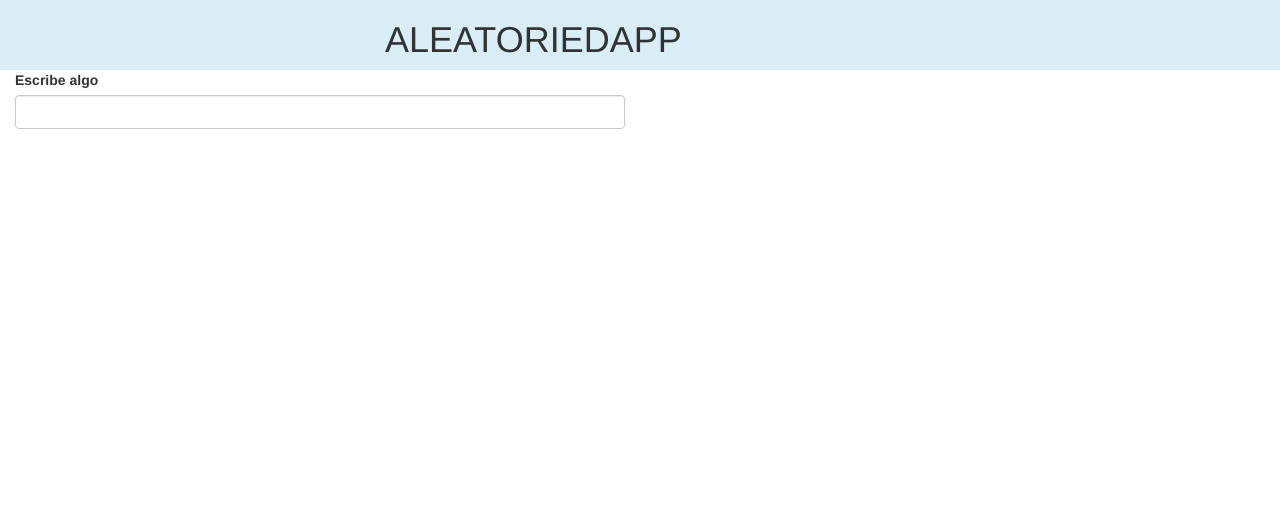
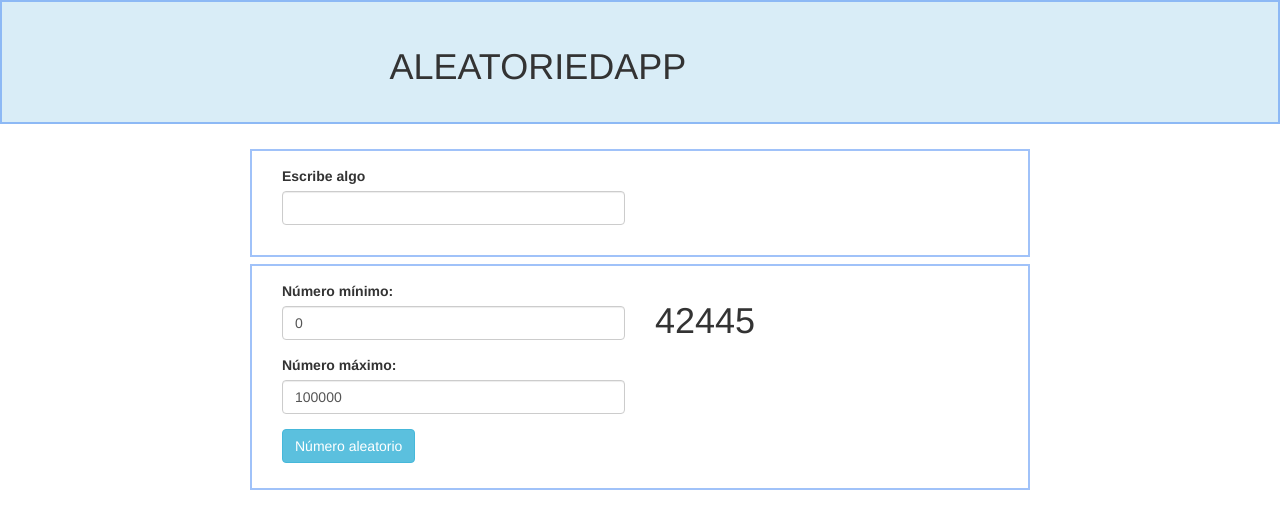
Before and after one commit to reallinfo/proyectoIV, a Django app: page / in a window 1280 px wide. Shown: the top 529 px of the page. Run offline with Django 3.2, Linux system fonts and the light colour scheme; some libraries are stand-ins or nearby versions.

Commit message:
estilo añadido. Controlador mejorado. llamada rest

```diff
--- a/aleatoriedad/views.py
+++ b/aleatoriedad/views.py
@@ -1,11 +1,18 @@
 
 # from django.shortcuts import render
 from django.http import JsonResponse
-from random import random
+from random import randint
 
 def test(request):
     return JsonResponse({'status':'ok'})
 
 
 def random_number(request):
-    return JsonResponse({'random_number':random()})
+    try:
+        min = int(request.GET['min'])
+        max = int(request.GET['max'])
+    except Exception as e:
+        return JsonResponse({'error':'Invalid input'}, status = 404)
+
+    n = randint(min, max)
+    return JsonResponse({'random_number':n}, status = 200)
--- a/static/css/estilo.css
+++ b/static/css/estilo.css
@@ -2,3 +2,20 @@
 body {
     background-color: gray;
 }
+
+header {
+    border: 2px solid rgba(66, 134, 244, .5);
+    margin: 0 0 2% 0;
+    padding: 2%;
+}
+
+main {
+    width: 60%;
+    margin: auto;
+}
+
+section {
+    border: 2px solid rgba(66, 134, 244, .5);
+    padding: 2%;
+    margin: 0 0 1% 0;
+}
--- a/static/js/index-controller.js
+++ b/static/js/index-controller.js
@@ -1,5 +1,28 @@
 var app = angular.module("aleatoriedapp", []);
 
-app.controller("indexController", function($scope) {
-    $scope.products = ["Milk", "Bread", "Cheese"];
-});
+app.controller("indexController", ["$scope", "$http", function($scope, $http) {
+    $scope.random_n = 0;
+    $scope.min_n = 0;
+    $scope.max_n = 100000;
+    var addr = "localhost:8000";
+
+    $scope.getRandomN = function() {
+        $scope.random_n = 0;
+        var params = {
+            min: $scope.min_n,
+            max: $scope.max_n
+        };
+
+        $http({
+            method: "GET",
+            url: "http://" + addr + "/random/random_number",
+            params: params
+        }).then(function(response) {
+            $scope.random_n = response.data.random_number;
+        }, function (response) {
+            $scope.error = response.data.error;
+        });
+    };
+
+    $scope.random_n = $scope.getRandomN();
+}]);
--- /dev/null
+++ b/static/js/random.js
@@ -0,0 +1,5 @@
+
+
+app.service("randomSrvc", function(){
+
+})
--- a/templates/index.html
+++ b/templates/index.html
@@ -12,12 +12,13 @@
 <div ng-app="aleatoriedapp" ng-controller="indexController">
 
 
-<main class="container-fluid">
+<div class="container-fluid">
     <header class="row bg-info">
         <div class="col-md-10 text-center">
             <h1 class="display-1">ALEATORIEDAPP</h1>
         </div>
     </header>
+    <main>
     <section class="row">
         <div class="col-md-6">
             <form>
@@ -31,7 +32,31 @@
             <h1>{{ test }}</h1>
         </div>
     </section>
+    <section class="row">
+        <div class="col-md-6">
+            <form method="POST">
+                {% endverbatim %}
+                {% csrf_token %}
+                {% verbatim %}
+                <div class="form-group">
+                    <label>Número mínimo: </label>
+                    <input type="number" class="form-control" ng-model="min_n"></input>
+                </div>
+                <div class="form-group">
+                    <label>Número máximo: </label>
+                    <input type="number" class="form-control" ng-model="max_n"></input>
+                </div>
+                <button ng-click="getRandomN()" class="btn btn-info">Número aleatorio</button>
+                <p class="text-danger">{{ error }}</p>
+            </form>
+        </div>
+
+        <div class="col-md-6">
+            <h1>{{ random_n }}</h1>
+        </div>
+    </section>
 </main>
+</div>
 
 </div>
 {% endverbatim %}
```
